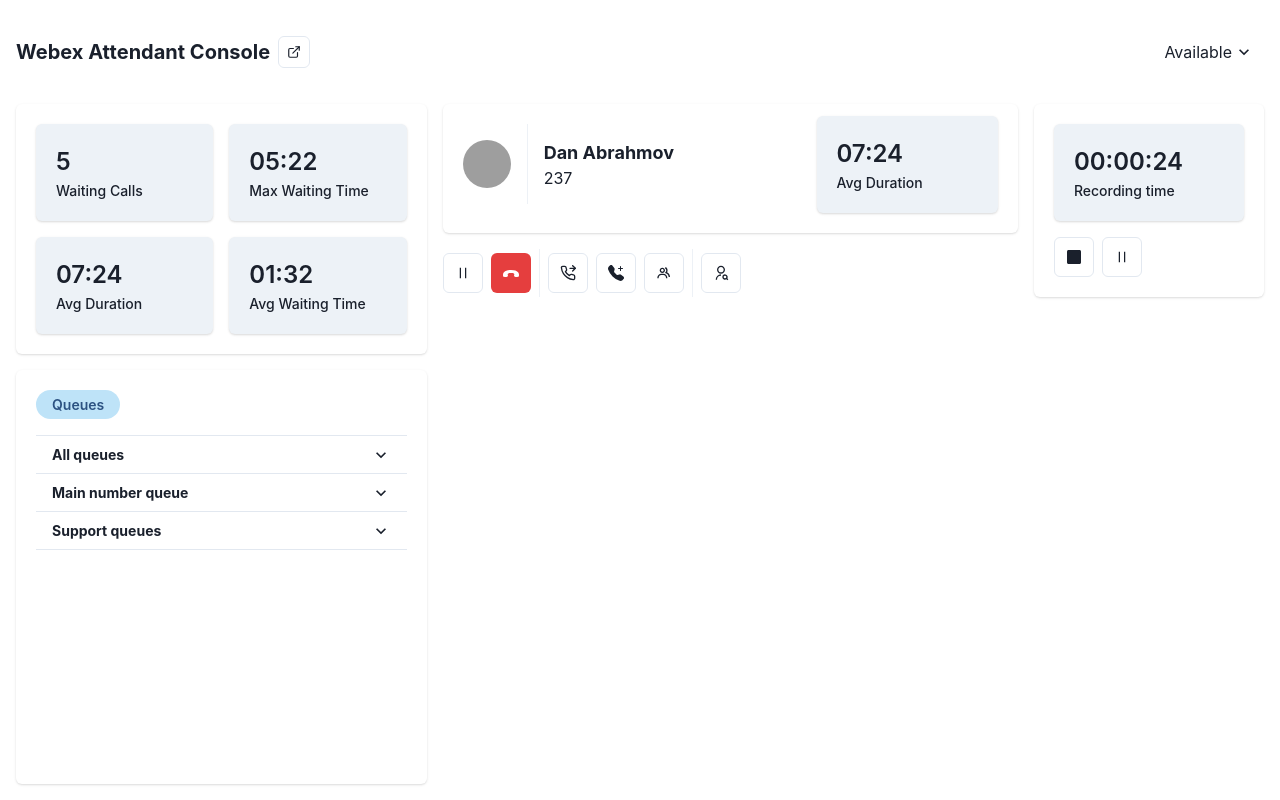
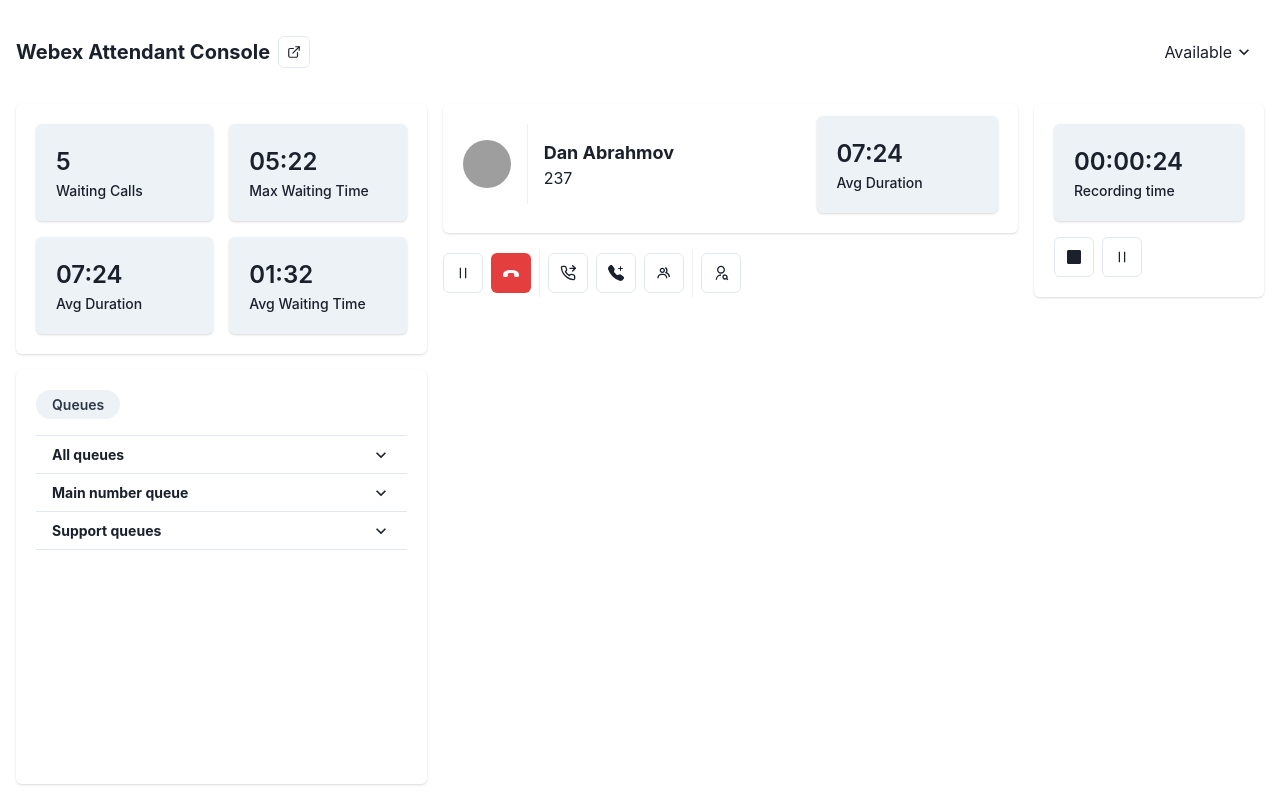
Before and after one commit to Censacrof/chakra-poc, a React (Vite) app: page / in a window 1280 px wide. Built offline with nearby package versions, Linux system fonts and the light colour scheme; grey boxes are pictures that could not be loaded.

Commit message:
Use gray colorScheme

```diff
--- a/src/screens/console/queues/Queues.tsx
+++ b/src/screens/console/queues/Queues.tsx
@@ -24,6 +24,7 @@
       gap={4}
       variant={"soft-rounded"}
       size={"sm"}
+      colorScheme="gray"
     >
       <TabList>
         <Tab>Queues</Tab>
```
